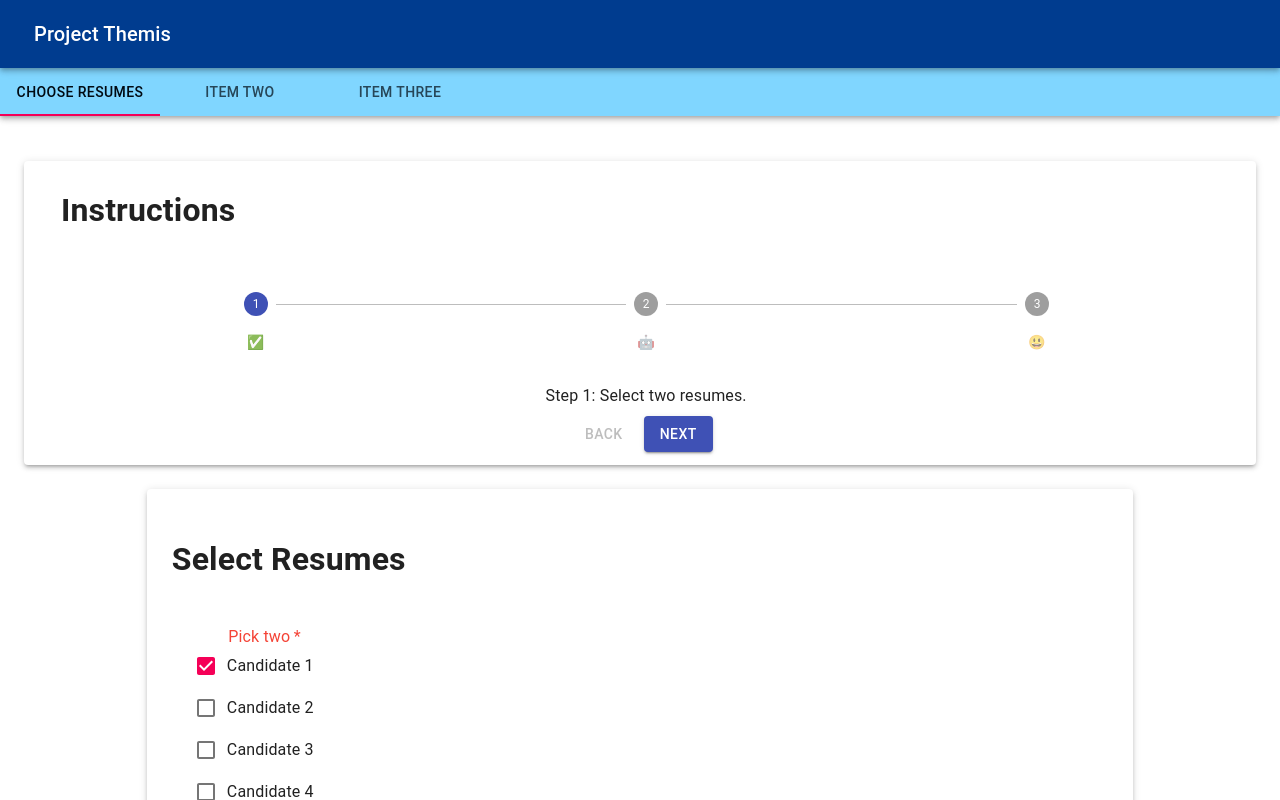
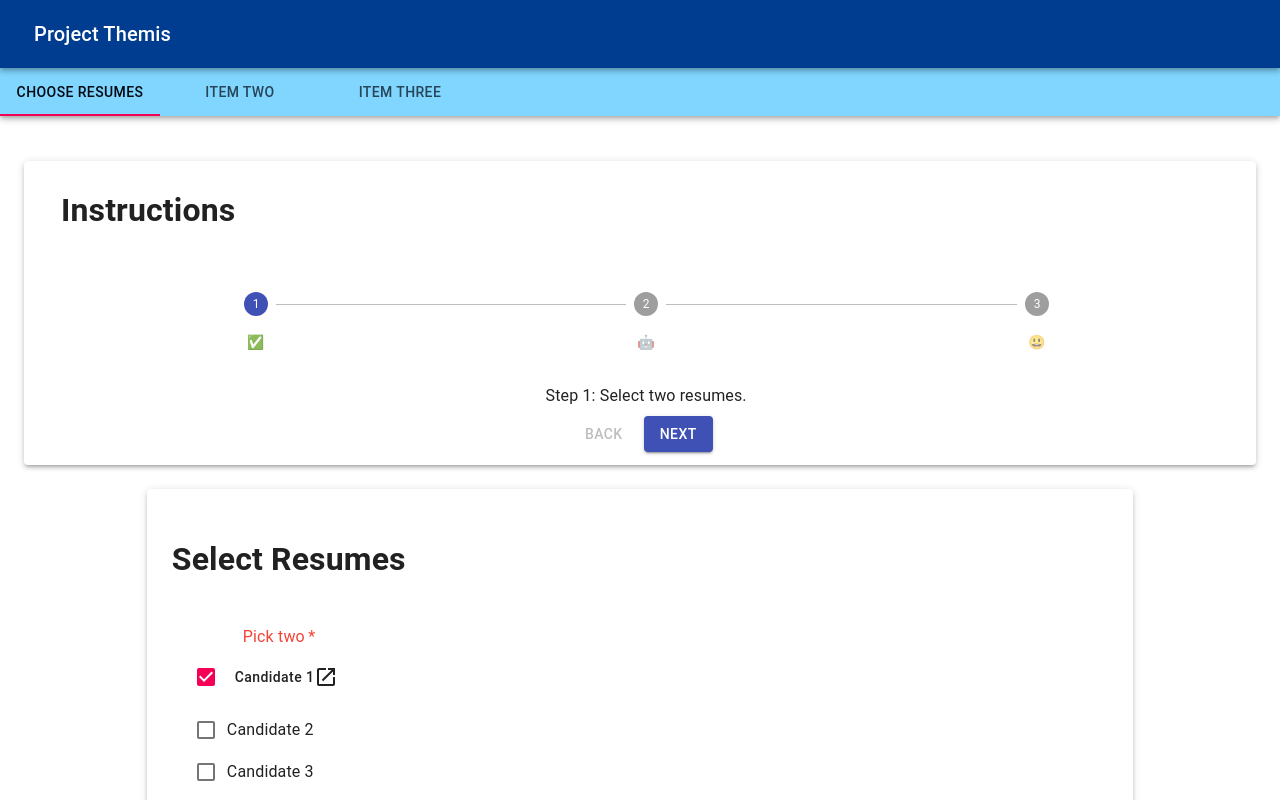
Before and after one commit to kristina-arezina/ai-hack-webapp, a React (Create React App) app: page / in a window 1280 px wide. Shown: the top 800 px of the page. Built offline with nearby package versions, Linux system fonts and the light colour scheme.

Commit message:
button for checkbox's

```diff
--- a/src/components/SelectResume.js
+++ b/src/components/SelectResume.js
@@ -6,10 +6,13 @@ import FormGroup from '@material-ui/core/FormGroup';
 import FormControlLabel from '@material-ui/core/FormControlLabel';
 import FormHelperText from '@material-ui/core/FormHelperText';
 import Checkbox from '@material-ui/core/Checkbox';
+import Button from '@material-ui/core/Button';
+import OpenInNewIcon from '@material-ui/icons/OpenInNew';
 
 const useStyles = makeStyles((theme) => ({
   root: {
     display: 'flex',
+    width:"90%",
   },
   formControl: {
     margin: theme.spacing(3),
@@ -39,8 +42,14 @@ export default function CheckboxesGroup() {
           <FormGroup>
             <FormControlLabel
               control={<Checkbox checked={gilad} onChange={handleChange} name="gilad" />}
-            label="Candidate 1"
-          />
+              label={
+                <Button style={{textTransform: "capitalize"}}  edge="end" aria-label="comments">
+                <p>Candidate 1</p>
+                 <OpenInNewIcon/>
+               </Button>
+              }
+            >
+            </FormControlLabel>
             <FormControlLabel
               control={<Checkbox checked={jason} onChange={handleChange} name="jason" />}
               label="Candidate 2"
```
Lines whose indentation alone changed are shown as unchanged.
